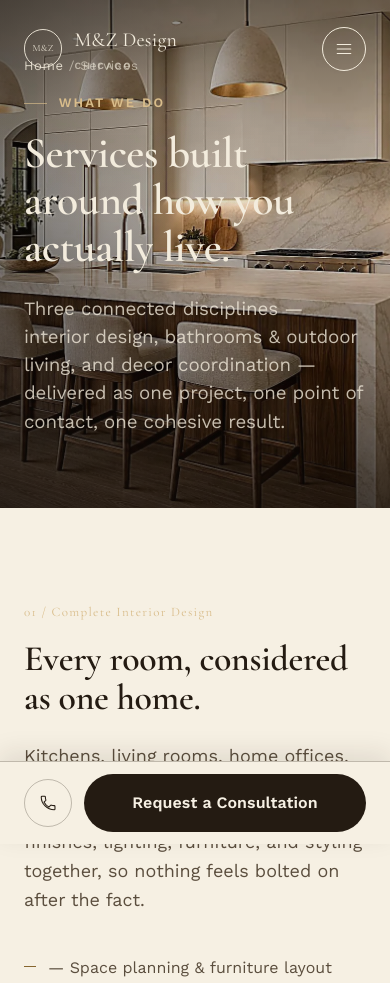
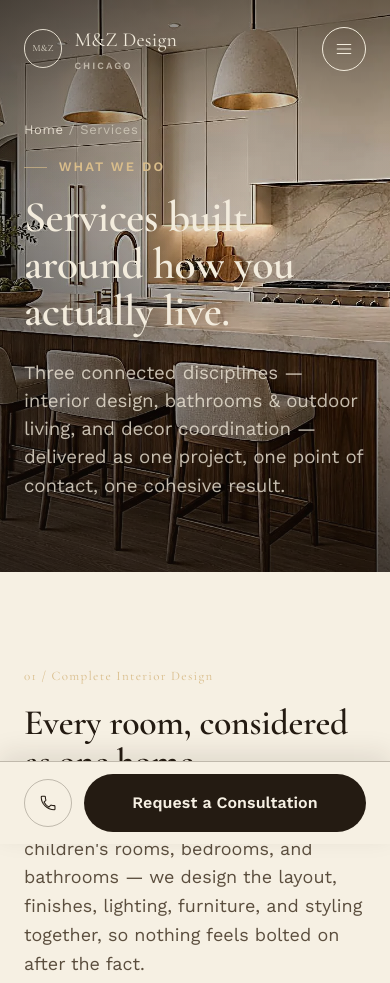
Before and after one commit to Matej02/mz-design-chicago, a plain HTML site: page services.html in a window 390 px wide. Shown: the top 983 px of the page. Drawn offline with nearby package versions, Linux system fonts and the light colour scheme.

Commit message:
Fix page-hero breadcrumb overlapping the fixed header
.page-hero-body's top padding didn't account for .site-header being
position:fixed, so the breadcrumb rendered underneath/overlapping the
logo — most visible on mobile where the header wraps taller. Matched
the homepage hero-body's clearance (+4rem) instead of the arbitrary
value the restructure left behind.

```diff
--- a/services.html
+++ b/services.html
@@ -20,7 +20,7 @@
 <link rel="preconnect" href="https://fonts.googleapis.com">
 <link rel="preconnect" href="https://fonts.gstatic.com" crossorigin>
 <link rel="stylesheet" href="https://fonts.googleapis.com/css2?family=Cormorant+Garamond:ital,wght@0,300;0,400;0,500;0,600;0,700;1,300;1,400;1,600&family=Work+Sans:ital,wght@0,300;0,400;0,500;0,600;1,400&display=swap">
-<link rel="stylesheet" href="styles.css?v=202609261828">
+<link rel="stylesheet" href="styles.css?v=202609261842">
 <script async src="https://www.googletagmanager.com/gtag/js?id=G-YE0TQJKPHE"></script>
 <noscript><style>[data-reveal]{opacity:1!important;transform:none!important;}</style></noscript>
 </head>
@@ -260,6 +260,6 @@
   </div>
 </footer>
 
-<script src="script.js?v=202609261828" defer></script>
+<script src="script.js?v=202609261842" defer></script>
 </body>
 </html>
--- a/styles.css
+++ b/styles.css
@@ -297,7 +297,7 @@ h2 + p, h3 + p{ margin-top: var(--sp-3); }
     linear-gradient(to top, rgba(14,10,6,.7) 0%, rgba(14,10,6,.35) 30%, rgba(14,10,6,.08) 58%, transparent 78%),
     linear-gradient(to right, rgba(14,10,6,.4) 0%, rgba(14,10,6,.1) 46%, transparent 66%);
 }
-.page-hero-body{ position:relative; z-index:1; width:100%; padding-block: var(--sp-7) calc(var(--sp-7) + 1rem); }
+.page-hero-body{ position:relative; z-index:1; width:100%; padding-block: calc(var(--sp-7) + 4rem) calc(var(--sp-7) + 1rem); }
 
 /* Wide technical figure — shown whole, never cropped, and openable at full
    size, because the value of a drawing is in its detail. */
```
Also changed, not shown: about.html (+2 -2 lines), celebrations.html (+2 -2 lines), contact.html (+2 -2 lines), index.html (+2 -2 lines), originals.html (+2 -2 lines), portfolio.html (+2 -2 lines), privacy.html (+2 -2 lines).
